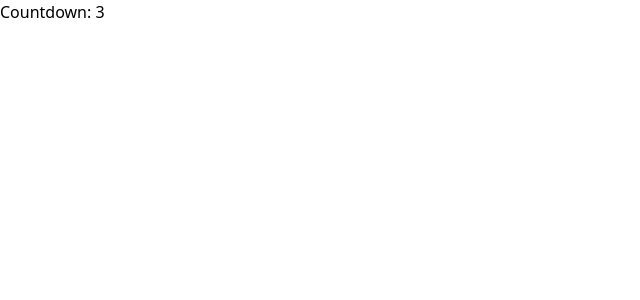
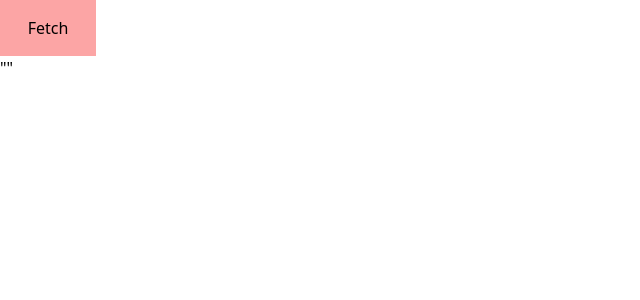
Before and after one commit to soAcademy/workshop-state-and-event, a React (Create React App) app: page / in a window 1280 px wide. Shown: the top 300 px of the page, without its empty margins (0-640 px from the left). Built offline with nearby package versions, Linux system fonts and the light colour scheme.

Commit message:
feat: fetch

```diff
--- a/package.json
+++ b/package.json
@@ -3,6 +3,7 @@
   "version": "0.1.0",
   "private": true,
   "dependencies": {
+    "axios": "^1.2.3",
     "react": "^18.1.0",
     "react-dom": "^18.1.0",
     "react-router-dom": "^6.3.0",
--- a/src/App.js
+++ b/src/App.js
@@ -1,28 +1,30 @@
-import Event1 from "./EventsAnswer/Event1"
-import Event2 from "./EventsAnswer/Event2"
-import Event3 from "./EventsAnswer/Event3"
-import Event4 from "./EventsAnswer/Event4"
-import Event5 from "./EventsAnswer/Event5"
-import Event6 from "./EventsAnswer/Event6"
-import Event7 from "./EventsAnswer/Event7"
-import Event8 from "./EventsAnswer/Event8"
+import Event1 from "./EventsAnswer/Event1";
+import Event2 from "./EventsAnswer/Event2";
+import Event3 from "./EventsAnswer/Event3";
+import Event4 from "./EventsAnswer/Event4";
+import Event5 from "./EventsAnswer/Event5";
+import Event6 from "./EventsAnswer/Event6";
+import Event7 from "./EventsAnswer/Event7";
+import Event8 from "./EventsAnswer/Event8";
 
-import State1 from './StatesAnswer/State1';
-import State2 from './StatesAnswer/State2';
-import State3 from './StatesAnswer/State3';
-import State4 from './StatesAnswer/State4';
-import State5 from './StatesAnswer/State5';
-import State6 from './StatesAnswer/State6';
+import State1 from "./StatesAnswer/State1";
+import State2 from "./StatesAnswer/State2";
+import State3 from "./StatesAnswer/State3";
+import State4 from "./StatesAnswer/State4";
+import State5 from "./StatesAnswer/State5";
+import State6 from "./StatesAnswer/State6";
 
-import Prop1 from './PropsAnswer/Prop1';
-import Prop2 from './PropsAnswer/Prop2';
-import Prop3 from './PropsAnswer/Prop3';
-import Prop4 from './PropsAnswer/Prop4';
+import Prop1 from "./PropsAnswer/Prop1";
+import Prop2 from "./PropsAnswer/Prop2";
+import Prop3 from "./PropsAnswer/Prop3";
+import Prop4 from "./PropsAnswer/Prop4";
 
-import Effect1 from "./EffectsAnswer/Effect1"
-import Effect2 from "./EffectsAnswer/Effect2"
-import Effect3 from "./EffectsAnswer/Effect3"
-import Effect4 from "./EffectsAnswer/Effect4"
+import Effect1 from "./EffectsAnswer/Effect1";
+import Effect2 from "./EffectsAnswer/Effect2";
+import Effect3 from "./EffectsAnswer/Effect3";
+import Effect4 from "./EffectsAnswer/Effect4";
+import Effect5 from "./EffectsAnswer/Effect5";
+import Effect6 from "./EffectsAnswer/Effect6";
 
 const App = () => {
   return (
@@ -51,9 +53,11 @@ const App = () => {
       {/* <Effect1 /> */}
       {/* <Effect2 /> */}
       {/* <Effect3 /> */}
-      <Effect4 />
+      {/* <Effect4 /> */}
+      {/* <Effect5 /> */}
+      <Effect6 />
     </div>
-  )
-}
+  );
+};
 
-export default App
+export default App;
--- a/src/EffectsAnswer/Effect4.js
+++ b/src/EffectsAnswer/Effect4.js
@@ -3,7 +3,7 @@ import React, { useState, useEffect } from "react";
 const Effect4 = () => {
   const [countdown, setCountdown] = useState(10);
 
- useEffect(() => {
+  useEffect(() => {
     const interval = setInterval(() => {
       setCountdown(countdown - 1);
     }, 1000);
--- /dev/null
+++ b/src/EffectsAnswer/Effect5.js
@@ -0,0 +1,24 @@
+import React, { useState, useEffect } from "react";
+import axios from "axios";
+
+const Effect4 = () => {
+  const [data, setData] = useState("");
+
+  useEffect(() => {
+    axios({
+      method: "get",
+      url: "https://api.sampleapis.com/coffee/hot",
+    }).then((response) => {
+      console.log(response);
+      setData(response);
+    });
+  }, []);
+
+  return (
+    <>
+      <p>{JSON.stringify(data)}</p>
+    </>
+  );
+};
+
+export default Effect4;
--- /dev/null
+++ b/src/EffectsAnswer/Effect6.js
@@ -0,0 +1,35 @@
+import React, { useState, useEffect } from "react";
+import axios from "axios";
+
+const Effect6 = () => {
+  const [data, setData] = useState("");
+  const [isFetch, setIsFetch] = useState(false);
+
+  useEffect(() => {
+    if (isFetch) {
+      axios({
+        method: "get",
+        url: "https://api.sampleapis.com/coffee/hot",
+      }).then((response) => {
+        console.log(response);
+        setData(response);
+      });
+    }
+  }, [isFetch]);
+
+  return (
+    <>
+      <p>
+        <button
+          className="bg-red-300 p-4 w-24"
+          onClick={() => setIsFetch(true)}
+        >
+          Fetch
+        </button>
+      </p>
+      <p>{JSON.stringify(data)}</p>
+    </>
+  );
+};
+
+export default Effect6;
```
Also changed, not shown: 2 other files (tests, documents, lock files or other folders).
